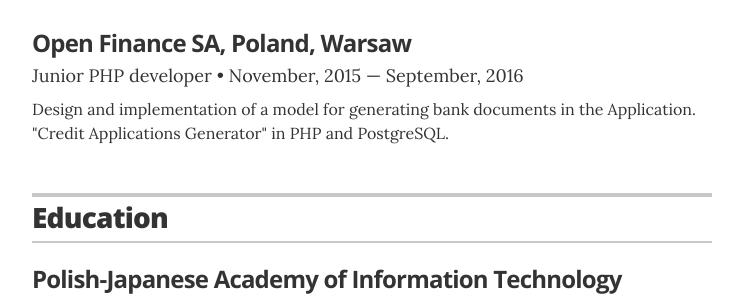
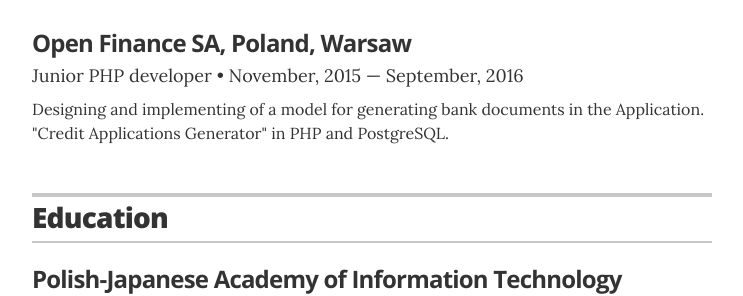
Before and after one commit to jglovier/resume-template, a Jekyll site: the page built from index.html, in a window 1280 px wide and 900 px high, scrolled down 858 px. Shown: the part 161-457 px from the top of the window, without its empty margins (268-1011 px from the left). Built offline with Jekyll 4.4.1, drawn with Linux system fonts in a browser that asks for light colours.

Commit message:
small fix.

```diff
--- a/_data/experience.yml
+++ b/_data/experience.yml
@@ -11,4 +11,4 @@
 - company: Open Finance SA, Poland, Warsaw
   position: Junior PHP developer
   duration:   November, 2015  &mdash; September, 2016
-  summary: Design and implementation of a model for generating bank documents in the Application. "Credit Applications Generator" in PHP and PostgreSQL.
+  summary: Designing and implementing of a model for generating bank documents in the Application. "Credit Applications Generator" in PHP and PostgreSQL.
```
